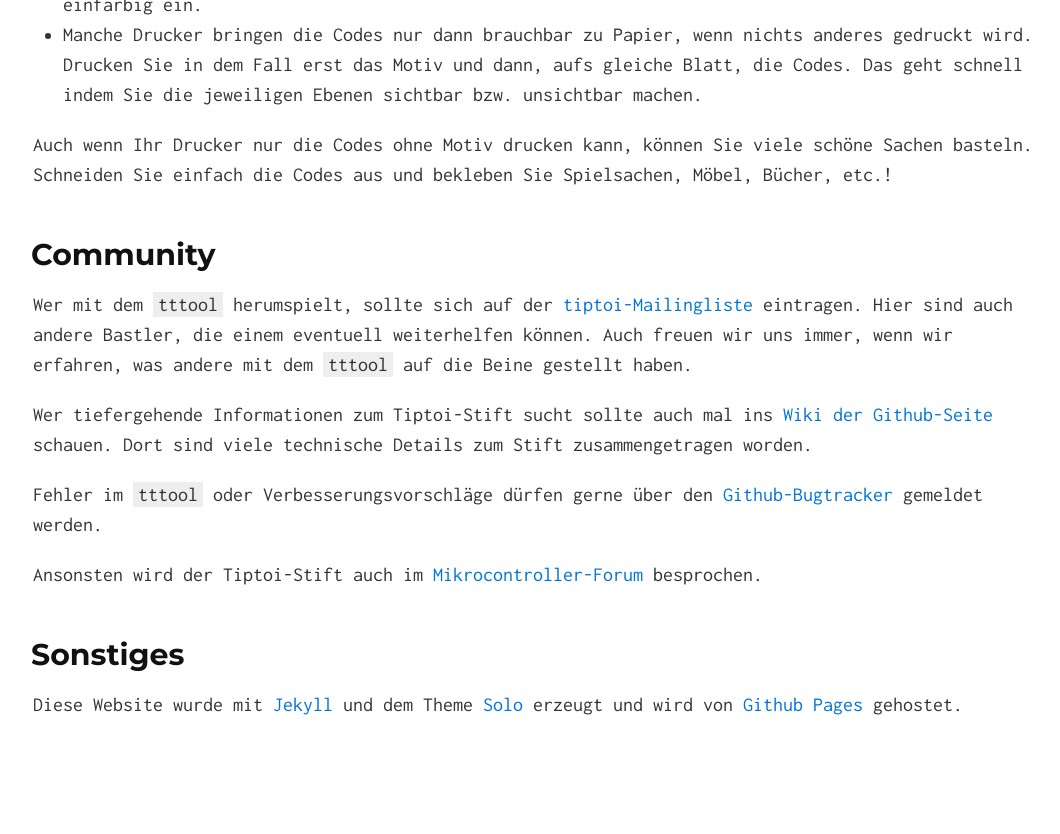
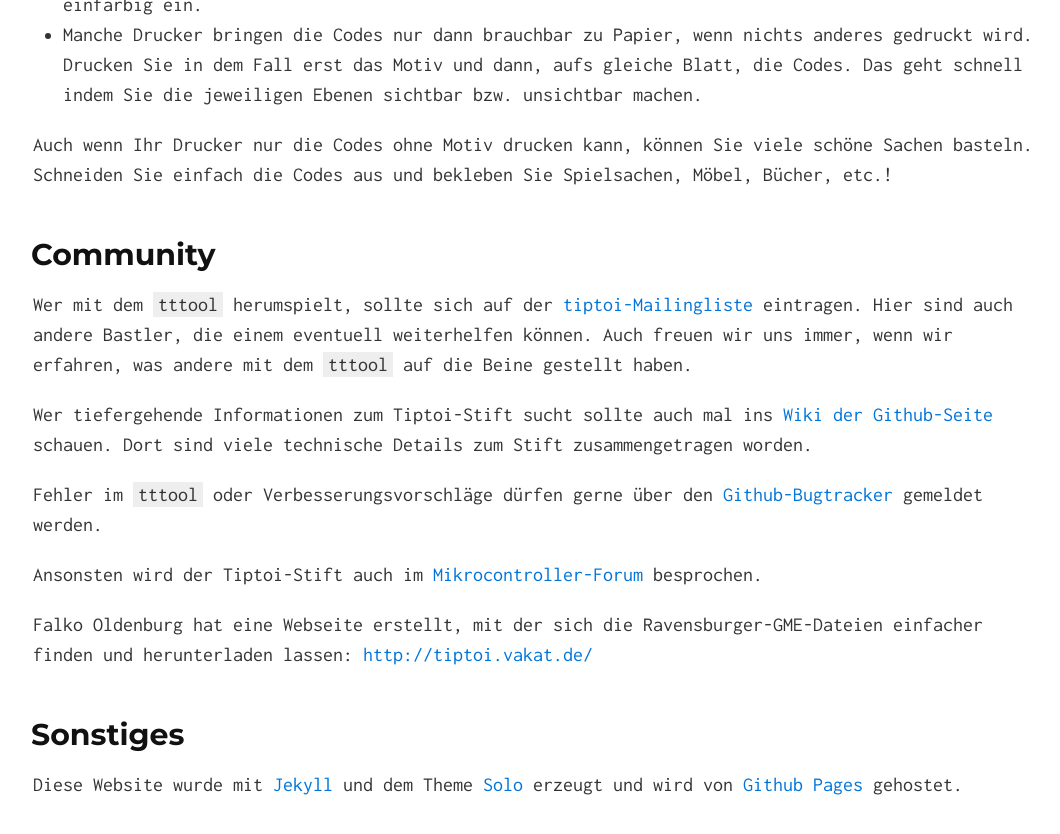
Before and after one commit to entropia/tip-toi-reveng, a Jekyll site: the page built from index.md, in a window 1280 px wide and 900 px high, scrolled down 9952 px. Shown: the top 834 px of the window, without its empty margins (107-1167 px from the left). Built offline with Jekyll 4.4.1, drawn with Linux system fonts in a browser that asks for light colours.

Commit message:
tiptoi.vakant.de verlinkt

```diff
--- a/index.md
+++ b/index.md
@@ -489,6 +489,10 @@
 
 [Mikrocontroller-Forum]: http://www.mikrocontroller.net/topic/214479
 
+Falko Oldenburg hat eine Webseite erstellt, mit der sich die
+Ravensburger-GME-Dateien einfacher finden und herunterladen lassen:
+<http://tiptoi.vakat.de/>
+
 ## Sonstiges
 
 Diese Website wurde mit [Jekyll](http://jekyllrb.com/) und dem Theme
```
